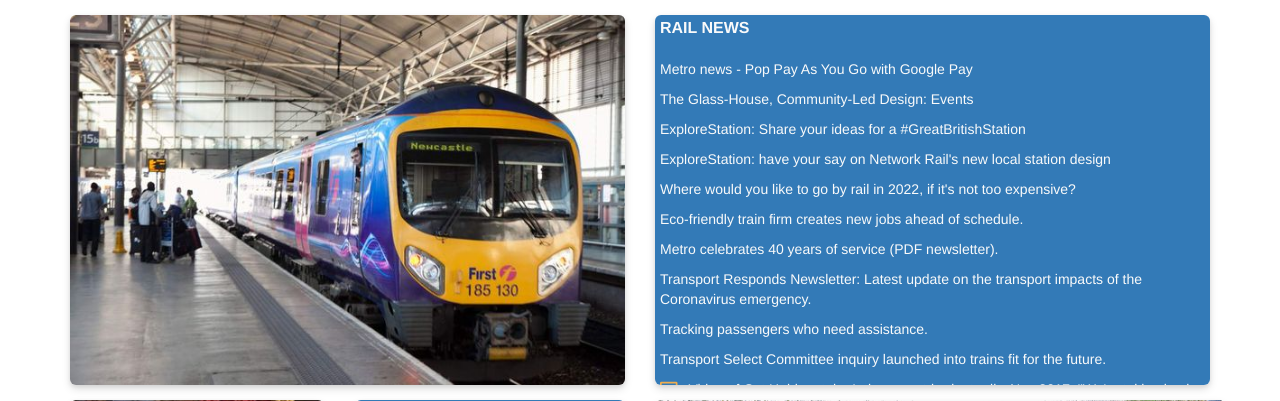
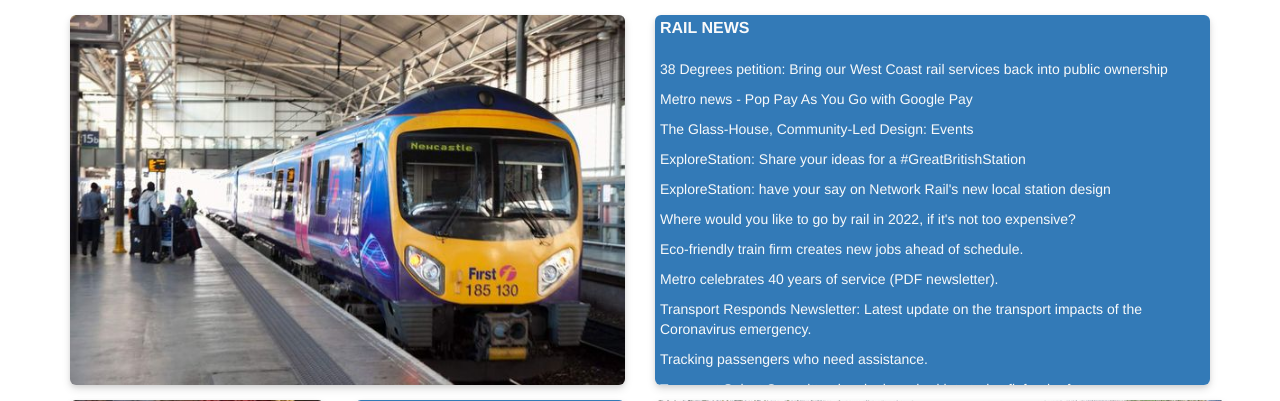
Before and after one commit to kevald1963/milestone-1-twptug-redesign, a Flask app: page /rail in a window 1280 px wide. Shown: the part 96-497 px from the top of the page. Run offline with Flask 2, Linux system fonts and the light colour scheme; some libraries are stand-ins or nearby versions.

Commit message:
Updated Rail and Home page news panels with 38 Degrees petition item re bringing West Coast rail services back into public ownership.

```diff
--- a/templates/index.html
+++ b/templates/index.html
@@ -66,6 +66,9 @@
             <!-- << Note that href must be left null. Copy new modal from existing modal  >> -->
             <!-- << further down in document.                                             >> -->
 
+            <a href="https://you.38degrees.org.uk/petitions/bring-our-west-coast-rail-services-back-into-public-ownership" target="_blank">
+                <p>38 Degrees petition: Bring our West Coast rail services back into public ownership</p>
+            </a>
 
             <a href="https://www.nexus.org.uk/GooglePay" target="_blank">
                 <p>Metro news - Pop Pay As You Go with Google Pay</p>
--- a/templates/rail.html
+++ b/templates/rail.html
@@ -31,6 +31,10 @@
                     <!-- << <a href="" data-toggle="modal" data-target="#NameOfModal">            >> -->
                     <!-- << Note that href must be left null. Copy new modal from existing modal  >> -->
                     <!-- << further down in document.                                             >> -->
+
+                    <a href="https://you.38degrees.org.uk/petitions/bring-our-west-coast-rail-services-back-into-public-ownership" target="_blank">
+                        <p>38 Degrees petition: Bring our West Coast rail services back into public ownership</p>
+                    </a>
 
                     <a href="https://www.nexus.org.uk/GooglePay" target="_blank">
                         <p>Metro news - Pop Pay As You Go with Google Pay</p>
```
